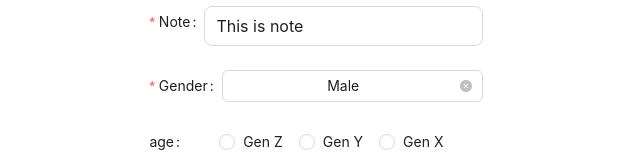
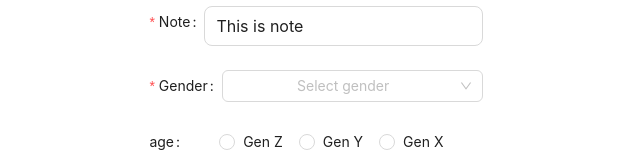
Before and after one commit to thanhbinh02/react-cypress-template, a React (Vite) app: page /form in a window 1280 px wide. Shown: the part 318-478 px from the top of the page, without its empty margins (324-964 px from the left). Built offline with nearby package versions, Linux system fonts and the light colour scheme.

Commit message:
feat_form: update test case

```diff
--- a/src/pages/form-showcase-page.tsx
+++ b/src/pages/form-showcase-page.tsx
@@ -36,12 +36,7 @@ const FormShowcasePage: React.FC = () => {
         </Form.Item>
 
         <Form.Item name="gender" label="Gender" rules={[{ required: true }]}>
-          <Select
-            placeholder="Select gender"
-            allowClear
-            options={GENDERS}
-            defaultValue={1}
-          />
+          <Select placeholder="Select gender" allowClear options={GENDERS} />
         </Form.Item>
 
         <Form.Item name="age" label="age">
```
Also changed, not shown: 1 other file (tests, documents, lock files or other folders).
